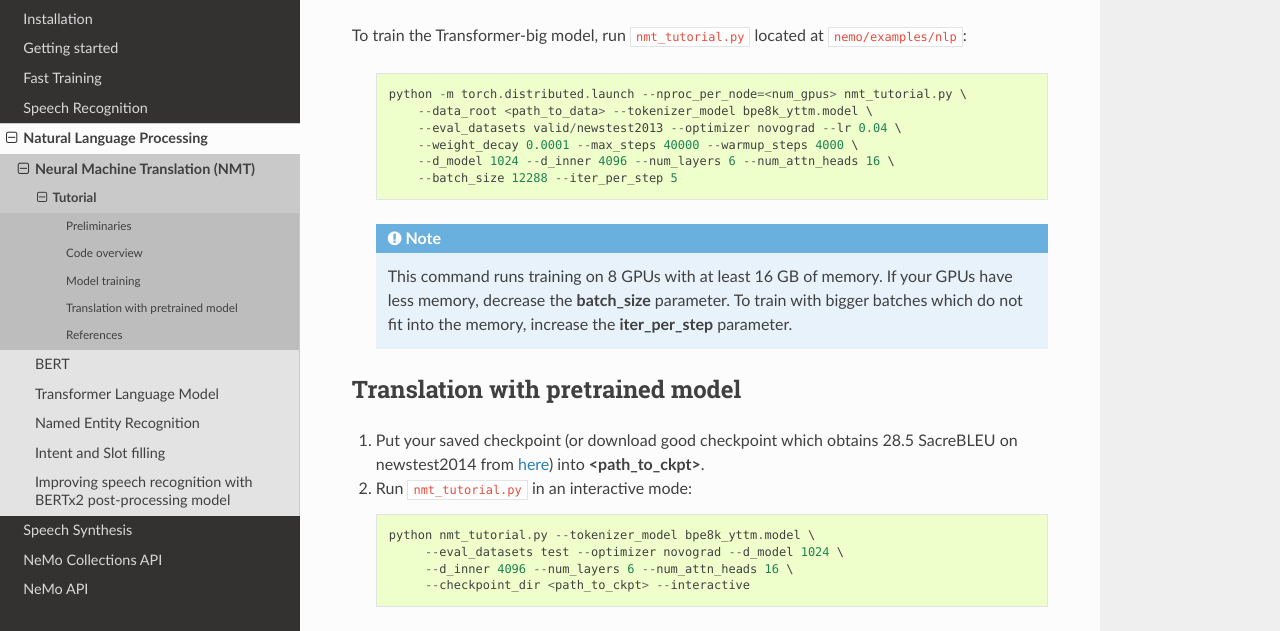
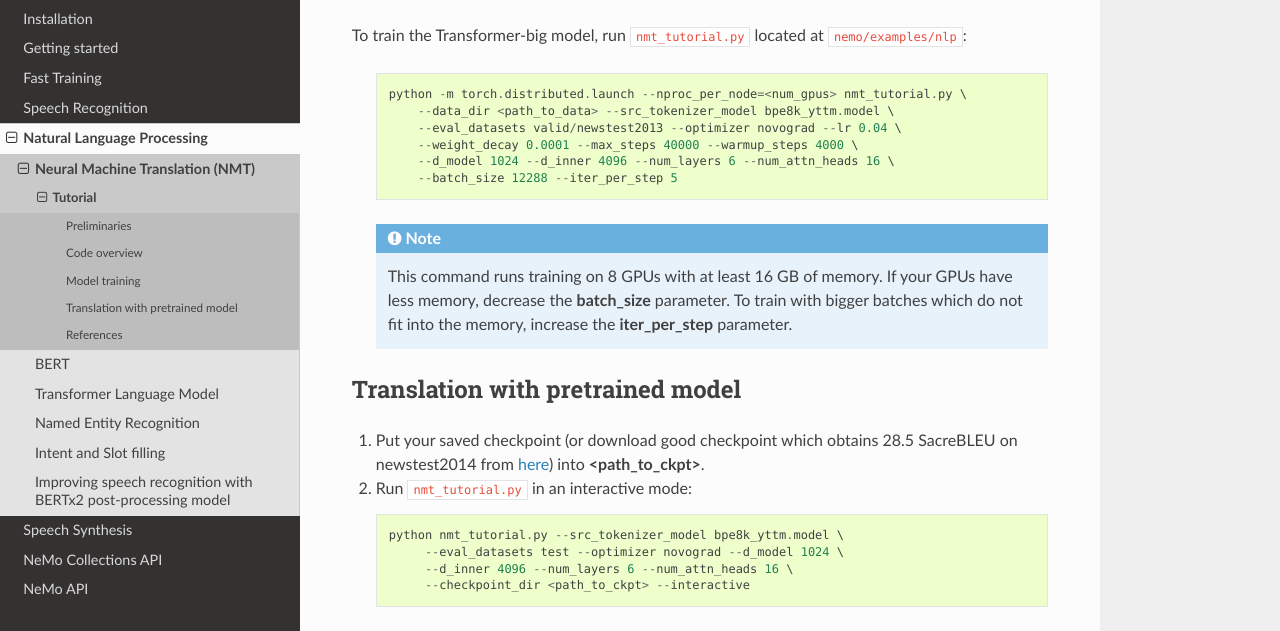
Before and after one commit to backend-engineer1/NEMO, a Sphinx documentation site: the page built from docs/sources/source/nlp/neural_machine_translation.rst, in a window 1280 px wide and 900 px high, scrolled down 3302 px. Shown: the part 156-787 px from the top of the window. Built offline with Sphinx 7.4.7 and the Read the Docs theme 2.0.0, drawn with Linux system fonts in a browser that asks for light colours; cross-references to code outside the pages are shown as plain code; some of the changed text lies outside the part shown.

Commit message:
fixed names bug

```diff
--- a/docs/sources/source/nlp/neural_machine_translation.rst
+++ b/docs/sources/source/nlp/neural_machine_translation.rst
@@ -40,7 +40,7 @@ We define tokenizer which allows to transform input text into tokens. In this tu
     .. code-block:: python
 
         tokenizer = nemo_nlp.YouTokenToMeTokenizer(
-            model_path=f"{args.data_dir}/{args.tokenizer_model}")
+            model_path=f"{args.data_dir}/{args.src_tokenizer_model}")
         vocab_size = 8 * math.ceil(tokenizer.vocab_size / 8)
 
 
@@ -149,7 +149,7 @@ To train the Transformer-big model, run ``nmt_tutorial.py`` located at ``nemo/ex
     .. code-block:: python
 
         python -m torch.distributed.launch --nproc_per_node=<num_gpus> nmt_tutorial.py \
-            --data_root <path_to_data> --tokenizer_model bpe8k_yttm.model \
+            --data_dir <path_to_data> --src_tokenizer_model bpe8k_yttm.model \
             --eval_datasets valid/newstest2013 --optimizer novograd --lr 0.04 \
             --weight_decay 0.0001 --max_steps 40000 --warmup_steps 4000 \
             --d_model 1024 --d_inner 4096 --num_layers 6 --num_attn_heads 16 \
@@ -166,7 +166,7 @@ Translation with pretrained model
 1. Put your saved checkpoint (or download good checkpoint which obtains 28.5 SacreBLEU on newstest2014 from `here <https://ngc.nvidia.com/catalog/models/nvidia:transformer_big_en_de_8k>`_) into **<path_to_ckpt>**.
 2. Run ``nmt_tutorial.py`` in an interactive mode::
 
-    python nmt_tutorial.py --tokenizer_model bpe8k_yttm.model \
+    python nmt_tutorial.py --src_tokenizer_model bpe8k_yttm.model \
          --eval_datasets test --optimizer novograd --d_model 1024 \
          --d_inner 4096 --num_layers 6 --num_attn_heads 16 \
          --checkpoint_dir <path_to_ckpt> --interactive
```
